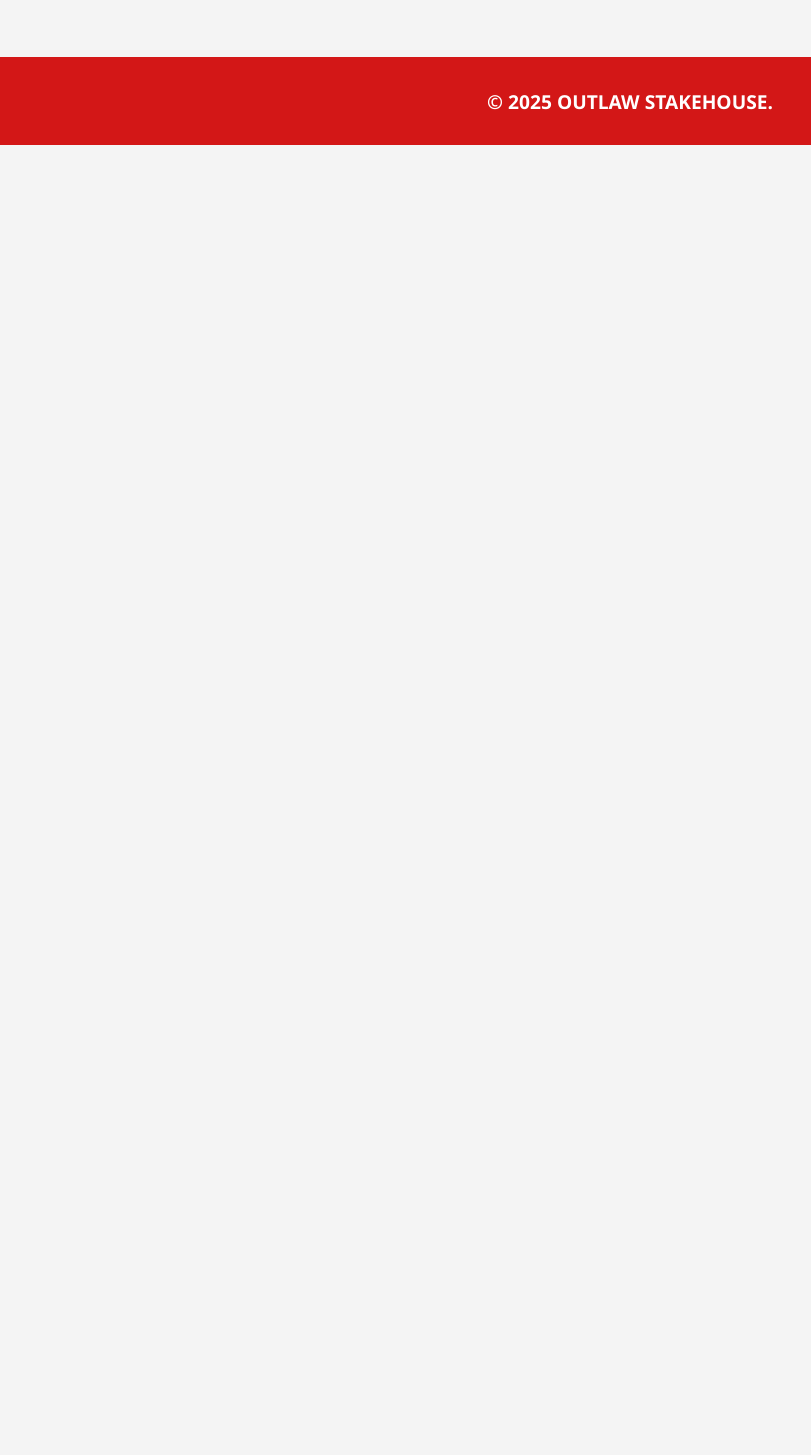
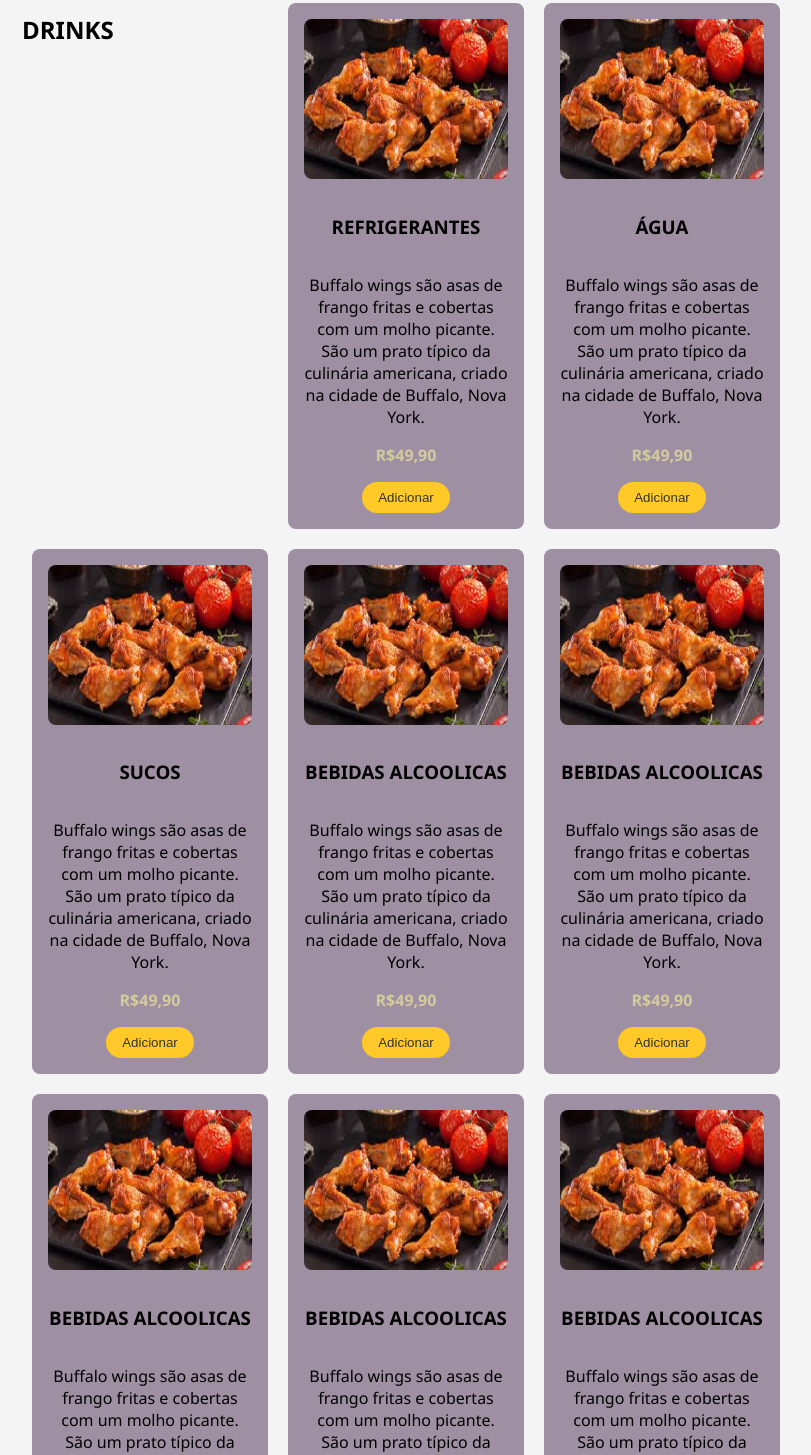
Before and after one commit to 07gonzales/cardapio-web, a plain HTML site: page index.html in a window 1280 px wide. Shown: the part 1345-2800 px from the top of the page, without its empty margins (10-821 px from the left). Before the commit the page ends 1490 px from the top, so only its background shows below. Drawn offline with Linux system fonts and the light colour scheme.

Commit message:
Incluido a seção de bebidas, contato e pedido

```diff
--- a/index.html
+++ b/index.html
@@ -19,6 +19,7 @@
                 <a href="">CARNES</a>
                 <a href="">DRINKS</a>
                 <a href="">SOBREMESAS</a>
+                <a href="">CARRINHO</a>
             </nav>
         </div>
     </header>
@@ -48,6 +49,21 @@
                 <spam class="preco">R$20,00</spam>
                 <button class="adicionar">Adicionar</button>
             </div>
+            <div class="produto">
+                <img src="images/outlaw-ribeye.jpeg"alt="Outlaw Ribeye">
+                <h3>Outlaw Ribeye</h3>
+                <p>Ribeye na manteiga</p>
+                <spam class="preco">R$20,00</spam>
+                <button class="adicionar">Adicionar</button>
+            </div>
+            <div class="produto">
+                <img src="images/outlaw-ribeye.jpeg"alt="Outlaw Ribeye">
+                <h3>Outlaw Ribeye</h3>
+                <p>Ribeye na manteiga</p>
+                <spam class="preco">R$20,00</spam>
+                <button class="adicionar">Adicionar</button>
+            </div>
+
 
 
         </section>
@@ -58,11 +74,87 @@
 
         </section>
         <section id="DRINKS" class="categoria">
+            <h2>DRINKS</h2>
+            <div class="produto">
+                <img src="images/BUFFALO-WINGS.jpeg"alt="Outlaw Ribeye">
+                <h3>REFRIGERANTES</h3>
+                <p>Buffalo wings são asas de frango fritas e cobertas com um molho picante. São um prato típico da culinária americana, criado na cidade de Buffalo, Nova York. </p>
+                <spam class="preco">R$49,90</spam>
+                <button class="adicionar">Adicionar</button>
+            </div>
+            <div class="produto">
+                <img src="images/BUFFALO-WINGS.jpeg"alt="Outlaw Ribeye">
+                <h3>ÁGUA</h3>
+                <p>Buffalo wings são asas de frango fritas e cobertas com um molho picante. São um prato típico da culinária americana, criado na cidade de Buffalo, Nova York. </p>
+                <spam class="preco">R$49,90</spam>
+                <button class="adicionar">Adicionar</button>
+            </div>
+            <div class="produto">
+                <img src="images/BUFFALO-WINGS.jpeg"alt="Outlaw Ribeye">
+                <h3>SUCOS</h3>
+                <p>Buffalo wings são asas de frango fritas e cobertas com um molho picante. São um prato típico da culinária americana, criado na cidade de Buffalo, Nova York. </p>
+                <spam class="preco">R$49,90</spam>
+                <button class="adicionar">Adicionar</button>
+            </div>
+            <div class="produto">
+                <img src="images/BUFFALO-WINGS.jpeg"alt="Outlaw Ribeye">
+                <h3>BEBIDAS ALCOOLICAS</h3>
+                <p>Buffalo wings são asas de frango fritas e cobertas com um molho picante. São um prato típico da culinária americana, criado na cidade de Buffalo, Nova York. </p>
+                <spam class="preco">R$49,90</spam>
+                <button class="adicionar">Adicionar</button>
+            </div>
+            <div class="produto">
+                <img src="images/BUFFALO-WINGS.jpeg"alt="Outlaw Ribeye">
+                <h3>BEBIDAS ALCOOLICAS</h3>
+                <p>Buffalo wings são asas de frango fritas e cobertas com um molho picante. São um prato típico da culinária americana, criado na cidade de Buffalo, Nova York. </p>
+                <spam class="preco">R$49,90</spam>
+                <button class="adicionar">Adicionar</button>
+            </div>
+            <div class="produto">
+                <img src="images/BUFFALO-WINGS.jpeg"alt="Outlaw Ribeye">
+                <h3>BEBIDAS ALCOOLICAS</h3>
+                <p>Buffalo wings são asas de frango fritas e cobertas com um molho picante. São um prato típico da culinária americana, criado na cidade de Buffalo, Nova York. </p>
+                <spam class="preco">R$49,90</spam>
+                <button class="adicionar">Adicionar</button>
+            </div>
+            <div class="produto">
+                <img src="images/BUFFALO-WINGS.jpeg"alt="Outlaw Ribeye">
+                <h3>BEBIDAS ALCOOLICAS</h3>
+                <p>Buffalo wings são asas de frango fritas e cobertas com um molho picante. São um prato típico da culinária americana, criado na cidade de Buffalo, Nova York. </p>
+                <spam class="preco">R$49,90</spam>
+                <button class="adicionar">Adicionar</button>
+            </div>
+            <div class="produto">
+                <img src="images/BUFFALO-WINGS.jpeg"alt="Outlaw Ribeye">
+                <h3>BEBIDAS ALCOOLICAS</h3>
+                <p>Buffalo wings são asas de frango fritas e cobertas com um molho picante. São um prato típico da culinária americana, criado na cidade de Buffalo, Nova York. </p>
+                <spam class="preco">R$49,90</spam>
+                <button class="adicionar">Adicionar</button>
+            </div>
 
         </section>
         <section id="SOBREMESAS" class="categoria">
 
         </section>
+
+        <section id="pedido">
+            <h2>Seu pedido</h2>
+            <ul id="lista-pedido">
+
+            </ul>
+            <p id="total"> Total: R$ 0,00</p>
+            <button id="finalizar-pedido"> Finalizar pedido</button>
+        </section>
+
+        <section id="contato">
+            <h2>Contato</h2>
+            <p>Entre em contato conosco:</p>
+            <div class="redes-sociais">
+                <a href="https://wa.me/14996040018" target="_blank">Whatsapp</a>
+                <a href="https://instagram.com/gabriel_gonzaleswhxk" target="_blank">Instagram</a>
+            </div>
+        </section>
+
     </main>
 
     <footer>
```
